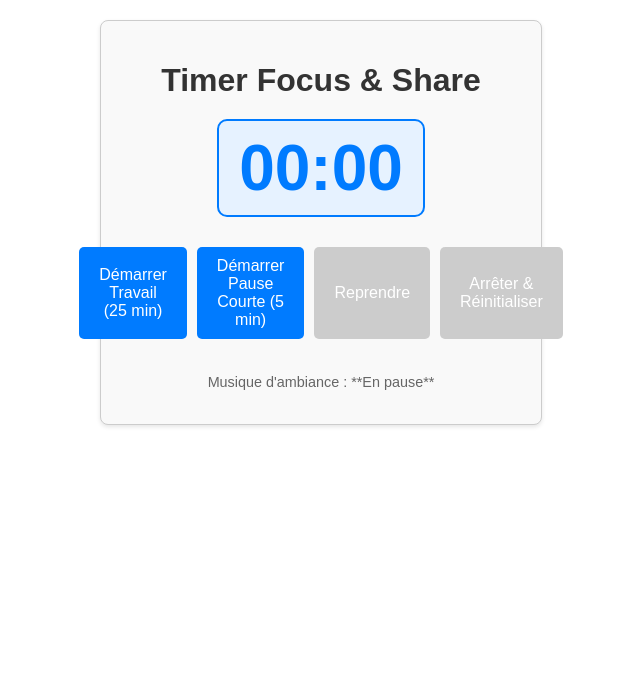
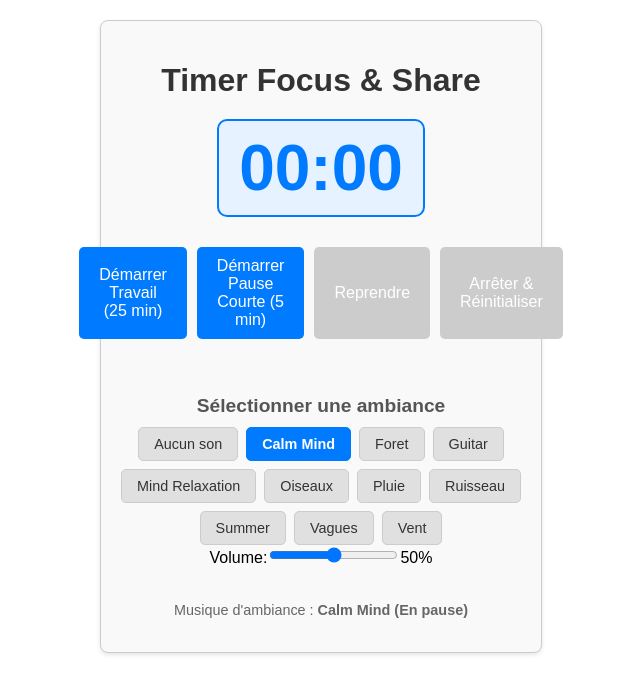
Before and after one commit to RomanStrazzanti/Focus-Share-Front, an Angular app: page /timer in a window 1280 px wide. Shown: the top 694 px of the page, without its empty margins (319-959 px from the left). Built offline with nearby package versions, Linux system fonts and the light colour scheme.

Commit message:
Ajout des musiques et de la gestion du volume.

```diff
--- a/angular.json
+++ b/angular.json
@@ -19,7 +19,8 @@
               {
                 "glob": "**/*",
                 "input": "public"
-              }
+              },
+              "src/assets"
             ],
             "styles": [
               "src/styles.css"
--- a/src/app/app.ts
+++ b/src/app/app.ts
@@ -1,18 +1,17 @@
-// app.ts
+// src/app/app.ts
 
 import { Component } from '@angular/core';
-// import { RouterOutlet } from '@angular/router'; // <-- REMOVE THIS LINE if not used
-import { CommonModule } from '@angular/common';
-import { RouterOutlet } from '@angular/router';
-import { TimerComponent } from './timer/timer';
+import { CommonModule } from '@angular/common'; // Nécessaire pour les directives communes
+import { RouterOutlet } from '@angular/router'; // Si vous utilisez le routing dans app.html
+import { TimerComponent } from './timer/timer'; // <-- Assurez-vous que le chemin et le nom sont corrects
 
 @Component({
   selector: 'app-root',
   standalone: true,
   imports: [
-    // RouterOutlet, // <-- REMOVE RouterOutlet from here too
-    CommonModule,
-    RouterOutlet
+    CommonModule, // Fournit des directives comme *ngIf, *ngFor, et les pipes comme async
+    RouterOutlet, // Si vous utilisez <router-outlet> dans app.html
+    TimerComponent // Votre composant Timer doit être importé ici pour être utilisé dans app.html
   ],
   templateUrl: './app.html',
   styleUrl: './app.css'
--- a/src/app/timer/timer.css
+++ b/src/app/timer/timer.css
@@ -59,3 +59,56 @@ button {
   font-size: 0.9em;
   color: #666;
 }
+
+.audio-selection {
+  margin-top: 20px;
+  text-align: center;
+  width: 100%;
+}
+
+.audio-selection h2 {
+  font-size: 1.2em;
+  color: #555;
+  margin-bottom: 10px;
+}
+
+.sound-buttons {
+  display: flex;
+  flex-wrap: wrap; /* Permet aux boutons de passer à la ligne */
+  gap: 8px; /* Espacement entre les boutons */
+  justify-content: center;
+}
+
+.sound-buttons button {
+  padding: 8px 15px;
+  font-size: 0.9em;
+  background-color: #e0e0e0;
+  color: #333;
+  border: 1px solid #ccc;
+  transition: background-color 0.2s ease, border-color 0.2s ease;
+}
+
+.sound-buttons button:hover:not([disabled]) {
+  background-color: #d0d0d0;
+  border-color: #a0a0a0;
+}
+
+/* Style pour le bouton de son sélectionné */
+.sound-buttons button.selected {
+  background-color: #007bff;
+  color: white;
+  border-color: #007bff;
+  font-weight: bold;
+}
+
+.sound-buttons button[disabled] {
+  opacity: 0.6;
+  cursor: not-allowed;
+}
+
+
+.audio-status {
+  margin-top: 20px;
+  font-size: 0.9em;
+  color: #666;
+}
--- a/src/app/timer/timer.html
+++ b/src/app/timer/timer.html
@@ -21,7 +21,49 @@
     </button>
   </div>
 
+  <div class="audio-selection">
+    <h2>Sélectionner une ambiance</h2>
+    <div class="sound-buttons">
+      <button
+        (click)="selectSound(null)"
+        [class.selected]="selectedSound === null"
+        [disabled]="timerActive"
+      >
+        Aucun son
+      </button>
+
+      <button
+        *ngFor="let sound of availableSounds"
+        (click)="selectSound(sound)"
+        [class.selected]="selectedSound?.path === sound.path"
+        [disabled]="timerActive"
+      >
+        {{ sound.name }}
+      </button>
+    </div>
+
+    <div class="volume-control">
+      <label for="volume-slider">Volume:</label>
+      <input
+        id="volume-slider"
+        type="range"
+        min="0"
+        max="1"
+        step="0.01"
+        [value]="currentVolume"
+        (input)="onVolumeChange($event)"
+      >
+      <span>{{ (currentVolume * 100).toFixed(0) }}%</span>
+    </div>
+  </div>
+
   <div class="audio-status">
-    <p>Musique d'ambiance : **{{ (audioService.isPlaying$ | async) ? 'En lecture' : 'En pause' }}**</p>
+    <p>
+      Musique d'ambiance :
+      <strong>
+        {{ selectedSound ? selectedSound.name : 'Aucun son' }}
+        ({{ (audioService.isPlaying$ | async) ? 'En lecture' : 'En pause' }})
+      </strong>
+    </p>
   </div>
 </div>
--- a/src/app/timer/timer.ts
+++ b/src/app/timer/timer.ts
@@ -3,7 +3,13 @@ import { Component, OnInit, OnDestroy, ChangeDetectorRef } from '@angular/core';
 import { Subscription, interval } from 'rxjs';
 import { takeWhile } from 'rxjs/operators';
 import { CommonModule } from '@angular/common';
-import { AudioService } from '../services/audio/audio'; // Assurez-vous du bon chemin
+import { AudioService } from '../services/audio/audio';
+
+// Interface pour définir la structure d'un son
+interface Sound {
+  name: string; // Nom affiché (ex: "Bruit de Pluie")
+  path: string; // Chemin vers le fichier (ex: "assets/sons/pluie.mp3")
+}
 
 @Component({
   selector: 'app-timer',
@@ -17,7 +23,22 @@ export class TimerComponent implements OnInit, OnDestroy {
   timerActive: boolean = false;
   timerSubscription: Subscription | null = null;
 
-  private readonly AMBIENCE_SOUND_PATH = 'assets/ambiance.mp3';
+  currentVolume: number = 0.5;
+
+  availableSounds: Sound[] = [
+    { name: 'Calm Mind', path: 'assets/Calm_Mind.mp3' },
+    { name: 'Foret', path: 'assets/Foret.mp3' },
+    { name: 'Guitar', path: 'assets/Guitar.mp3' },
+    { name: 'Mind Relaxation', path: 'assets/Mind_Relaxation.mp3' },
+    { name: 'Oiseaux', path: 'assets/Oiseaux.mp3' },
+    { name: 'Pluie', path: 'assets/Pluie.mp3' },
+    { name: 'Ruisseau', path: 'assets/Ruisseau.mp3' },
+    { name: 'Summer', path: 'assets/Summer.mp3' },
+    { name: 'Vagues', path: 'assets/Vagues.mp3' },
+    { name: 'Vent', path: 'assets/Vent.mp3' },
+  ];
+
+  selectedSound: Sound | null = null; // Peut être null si "Aucun son" est sélectionné
 
   constructor(
     protected audioService: AudioService,
@@ -25,55 +46,95 @@ export class TimerComponent implements OnInit, OnDestroy {
   ) {}
 
   ngOnInit(): void {
-    this.audioService.loadAudio(this.AMBIENCE_SOUND_PATH);
-    this.audioService.setVolume(0.5);
+    // Sélectionne le premier son par défaut ou aucun si la liste est vide
+    if (this.availableSounds.length > 0) {
+      this.selectSound(this.availableSounds[0]);
+    } else {
+      this.selectedSound = null; // Aucun son par défaut si la liste est vide
+    }
+    this.audioService.setVolume(this.currentVolume);
+  }
+
+  onVolumeChange(event: Event): void {
+    const target = event.target as HTMLInputElement;
+    const newVolume = parseFloat(target.value);
+    this.currentVolume = newVolume;
+    this.audioService.setVolume(newVolume);
+    console.log(`Volume réglé à: ${newVolume}`);
+  }
+
+  /**
+   * Sélectionne un son et le charge dans le service audio.
+   * Si 'null' est passé, aucun son n'est sélectionné.
+   * @param sound L'objet Sound à sélectionner, ou null pour désactiver le son.
+   */
+  selectSound(sound: Sound | null): void { // Le paramètre peut maintenant être null
+    if (sound === null) {
+      // Si on veut aucun son
+      if (this.selectedSound !== null) { // Seulement si un son était précédemment sélectionné
+        this.selectedSound = null;
+        this.audioService.stop(); // Arrête le son immédiatement
+        console.log('Aucun son sélectionné.');
+      }
+    } else {
+      // Si un son est sélectionné
+      if (this.selectedSound?.path !== sound.path) {
+        this.selectedSound = sound;
+        this.audioService.stop(); // Arrête le son précédent si en lecture
+        this.audioService.loadAudio(this.selectedSound.path);
+        console.log(`Son sélectionné : ${sound.name}`);
+      }
+    }
+    // Forcer la détection de changements pour mettre à jour la sélection de bouton
+    this.cdr.detectChanges();
   }
 
   startTimer(durationInSeconds?: number): void {
-    // Si le timer est déjà actif et que nous n'essayons pas de le démarrer avec une nouvelle durée,
-    // on ne fait rien (ex: clic sur "Démarrer travail" alors qu'il est déjà en cours)
+    // Le timer peut démarrer même sans son, mais on log un avertissement
+    if (!this.selectedSound) {
+      console.warn('Démarrage du timer sans son d\'ambiance sélectionné.');
+    }
+
     if (this.timerActive && durationInSeconds === undefined) {
       console.warn('Timer is already active. No new duration provided for restart.');
       return;
     }
 
-    // Si une nouvelle durée est fournie, on réinitialise timeLeft.
-    // Sinon, on continue avec timeLeft tel quel (pour la reprise).
     if (durationInSeconds !== undefined) {
       this.timeLeft = durationInSeconds;
     }
-    // Si la durée n'est pas fournie et que timeLeft est 0, c'est une tentative de reprendre un timer inexistant.
     if (this.timeLeft === 0) {
         console.warn('Cannot start or resume timer with 0 seconds remaining.');
         return;
     }
 
-    this.timerActive = true;           // Marquer timer comme actif
-    this.audioService.play();          // Démarrer la musique
-
+    this.timerActive = true;
+    // Joue le son SEULEMENT si un son est sélectionné
+    if (this.selectedSound) {
+      this.audioService.play();
+    }
     console.log(`Timer starting/resuming. Time left: ${this.timeLeft} seconds.`);
 
-    // Annuler l'ancien abonnement pour éviter les multiples timers concurrents
     this.timerSubscription?.unsubscribe();
 
     this.timerSubscription = interval(1000)
       .pipe(
-        takeWhile(() => this.timeLeft > 0) // Le timer continue tant qu'il reste du temps
+        takeWhile(() => this.timeLeft > 0)
       )
       .subscribe({
         next: () => {
-          this.timeLeft--; // Décrémenter le temps
-          this.cdr.detectChanges(); // Forcer la détection de changements pour l'affichage
-          console.log(`Time left: ${this.timeLeft}s`); // Gardez ce log pour le débogage
+          this.timeLeft--;
+          this.cdr.detectChanges();
+          console.log(`Time left: ${this.timeLeft}s`);
 
           if (this.timeLeft <= 0) {
-            this.stopTimer(); // Arrêter le timer et la musique quand le temps est écoulé
+            this.stopTimer();
             console.log('Timer finished!');
           }
         },
         error: (err) => {
           console.error('Error in timer subscription:', err);
-          this.stopTimer(); // Arrêter en cas d'erreur
+          this.stopTimer();
         },
         complete: () => {
           console.log('Timer observable completed.');
@@ -85,7 +146,10 @@ export class TimerComponent implements OnInit, OnDestroy {
     if (this.timerActive) {
       this.timerActive = false;
       this.timerSubscription?.unsubscribe();
-      this.audioService.pause();
+      // Met en pause le son SEULEMENT si un son est sélectionné
+      if (this.selectedSound) {
+        this.audioService.pause();
+      }
       console.log('Timer paused.');
       this.cdr.detectChanges();
     }
@@ -96,24 +160,28 @@ export class TimerComponent implements OnInit, OnDestroy {
     this.timeLeft = 0;
     this.timerSubscription?.unsubscribe();
     this.timerSubscription = null;
-    this.audioService.stop();
+    // Arrête le son SEULEMENT si un son était sélectionné
+    if (this.selectedSound) {
+      this.audioService.stop();
+    }
     console.log('Timer stopped and reset.');
     this.cdr.detectChanges();
   }
 
-  // Nouvelle méthode pour basculer entre Pause et Reprendre
   togglePausePlay(): void {
     if (this.timerActive) {
       this.pauseTimer();
     } else {
-      // Reprendre le timer avec le temps restant actuel
-      this.startTimer(); // Appel sans argument, utilisera this.timeLeft actuel
+      this.startTimer();
     }
   }
 
   ngOnDestroy(): void {
     this.timerSubscription?.unsubscribe();
-    this.audioService.stop();
+    // Arrête le son lors de la destruction du composant SEULEMENT si un son était sélectionné
+    if (this.selectedSound) {
+      this.audioService.stop();
+    }
   }
 
   formatTime(seconds: number): string {
```
Also changed, not shown: src/app/services/audio/audio.ts (+13 -37 lines), 1 other file (tests, documents, lock files or other folders).
